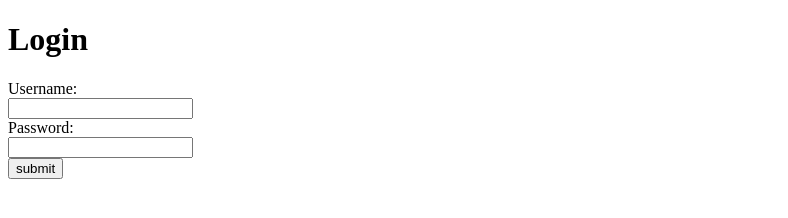
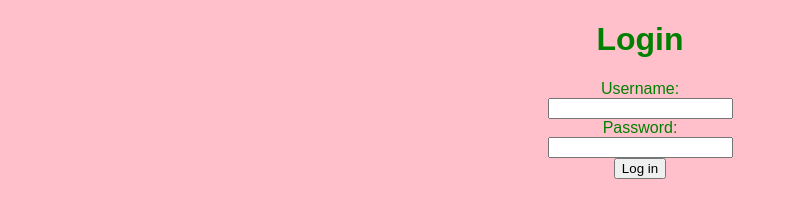
Before and after one commit to vetlelg/innovation-camp-website, a plain HTML site: page login.html in a window 1280 px wide. Shown: the whole page, without its empty margins (0-788 px from the left). Drawn offline with Linux system fonts and the light colour scheme.

Commit message:
changes
blsdafjdslakfj

```diff
--- a/login.html
+++ b/login.html
@@ -2,11 +2,11 @@
 <html>
   <head>
     <meta charset="UTF-8">
-    <title>Login</title>
+    <title>Log in</title>
     <link rel="stylesheet" href="stylesheet.css">
   </head>
   <body>
-    <form action="class.html">
+    <form action="school.html">
       <h1>Login</h1>
       <label for="username">Username:</label>
       <br>
@@ -14,9 +14,9 @@
       <br>
       <label for="password">Password:</label>
       <br>
-      <input type="text" name="password" id="password">
+      <input type="password" name="password" id="password">
       <br>
-      <input type="submit" value="submit">
+      <input type="submit" value="Log in">
     </form>
   </body>
 </html>
--- a/stylesheet.css
+++ b/stylesheet.css
@@ -0,0 +1,6 @@
+body {
+  font-family: Arial, Helvetica, sans-serif;
+  background-color: pink;
+  color: green;
+  text-align: center;
+}
```
Also changed, not shown: class.html (+1 -1 lines), index.html (+2 -2 lines), school.html (+2 -2 lines).
